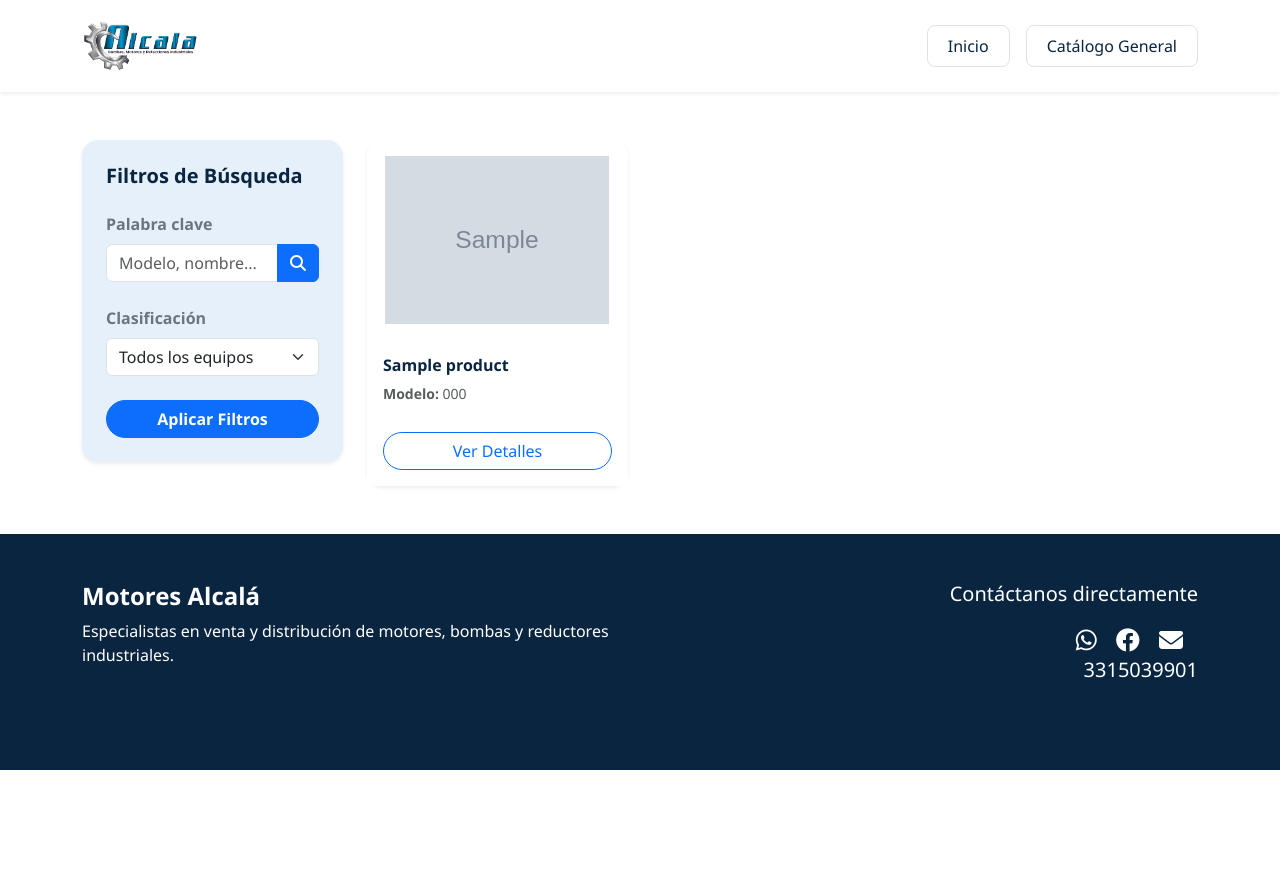
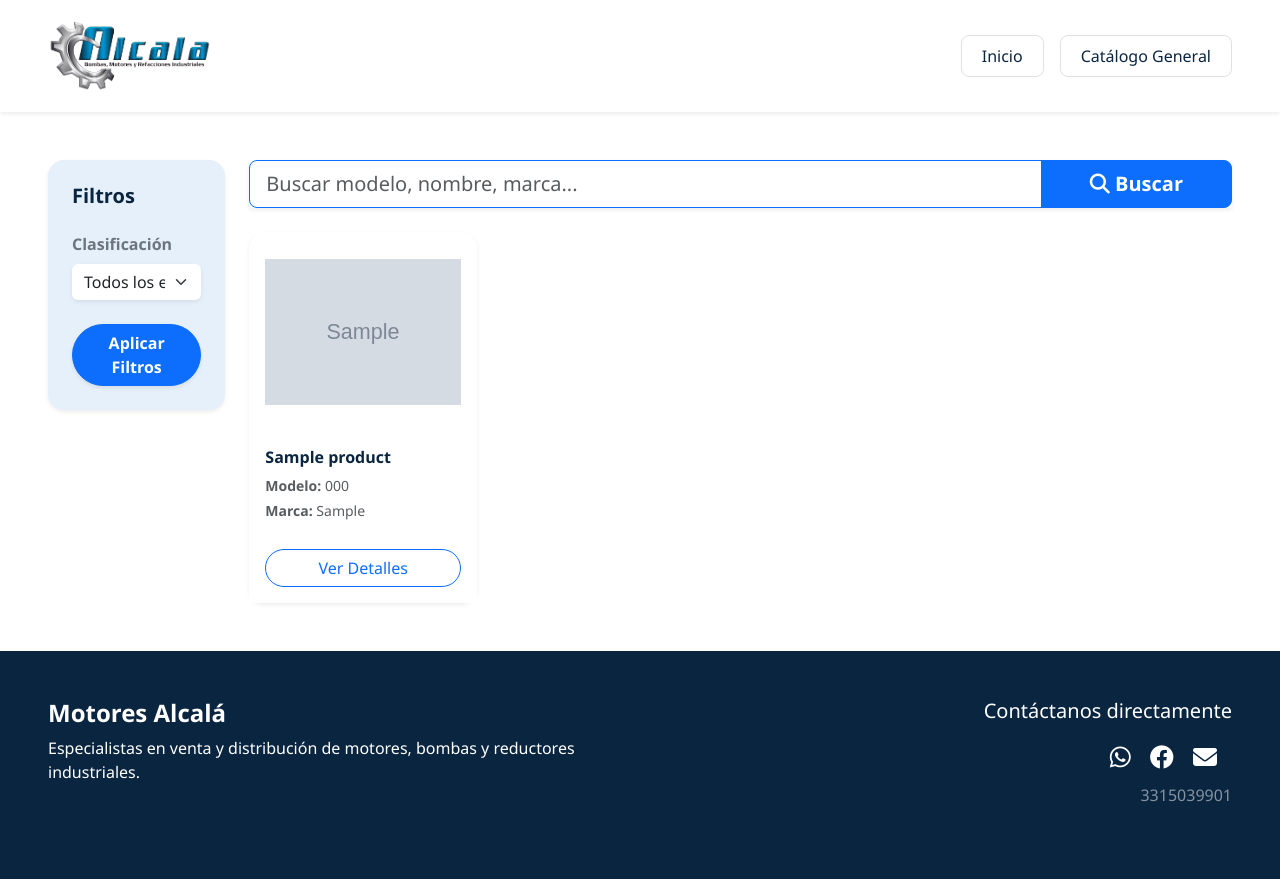
Before and after one commit to Sutekibot/BombasyMotoresAlcala_website, a Django app: page /catalogo/ in a window 1280 px wide. Before the commit the page ends 770 px from the top, so only its background shows below. Run offline with Django 5.2, Linux system fonts and the light colour scheme; tables that the repository leaves empty hold one stand-in row (values such as "Sample post"); grey boxes marked "Sample" are stand-in pictures.

Commit message:
feat: Base de datos, panel, categorias

```diff
--- a/catalogo/admin.py
+++ b/catalogo/admin.py
@@ -14,9 +14,9 @@ class LocationAdmin(admin.ModelAdmin):
 #View of locations
 @admin.register(Product)
 class ProductAdmin(admin.ModelAdmin):
-    list_display = ('code', 'name', 'classification', 'stock_total', 'is_active')
+    list_display = ('code', 'name', 'category', 'manufacturer', 'is_active')
     search_fields = ('code', 'name')
-    list_filter = ('is_active', 'product_type')
+    list_filter = ('is_active', 'manufacturer', 'category')
 
 #View of inventary
 @admin.register(LocationInventory)
--- a/catalogo/models.py
+++ b/catalogo/models.py
@@ -20,7 +20,6 @@ class Product(models.Model):
     name = models.CharField(max_length=100, unique=True, verbose_name='Nombre')
     code = models.CharField(max_length=50, unique=True, verbose_name='Código')
     product_type = models.CharField(max_length=100, verbose_name='Tipo')
-    classification = models.CharField(max_length=100, verbose_name='Clasificación')
     is_active = models.BooleanField(default=True, verbose_name='Estatus')
     manufacturer = models.CharField(max_length=100, verbose_name='Fabricante')
 
@@ -35,6 +34,20 @@ class Product(models.Model):
     description = models.TextField(verbose_name='Descripción del Producto')
     locations = models.ManyToManyField(Location, through='LocationInventory', verbose_name='Ubicaciones')
     image = models.ImageField(upload_to='productos/', null=True, blank=True, verbose_name='Imagen del Producto')
+
+    CATEGORY_CHOICES = [
+        ('Motor', 'Motor'),
+        ('Bomba', 'Bomba'),
+        ('Reductor', 'Reductor'),
+        ('Refaccion', 'Refacción'),
+        ('Otro', 'Otro'),
+    ]
+    category = models.CharField(
+        max_length=50,
+        choices=CATEGORY_CHOICES,
+        default='Otro',
+        verbose_name='Clasificación del Producto'
+    )
 
     @property
     def stock_total(self):
--- a/catalogo/templates/catalogo/base.html
+++ b/catalogo/templates/catalogo/base.html
@@ -12,22 +12,35 @@
 <body>
 
     <nav class="navbar navbar-expand-lg navbar-light bg-white shadow-sm py-3">
-        <div class="container">
+        <!-- CAMBIO: container-fluid para ancho completo -->
+        <div class="container-fluid px-4 px-xl-5">
+
+            <!-- Logo -->
             <a class="navbar-brand" href="{% url 'inicio' %}">
-                <img src="{% static 'catalogo/img/logo.png' %}" alt="Logo Motores Alcalá" height="50">
+                <img src="{% static 'catalogo/img/logo.png' %}" alt="Logo Motores Alcalá" height="70">
             </a>
 
             <button class="navbar-toggler" type="button" data-bs-toggle="offcanvas" data-bs-target="#menuLateral" aria-controls="menuLateral">
                 <span class="navbar-toggler-icon"></span>
             </button>
 
+            <!-- Panel Lateral (Offcanvas) -->
             <div class="offcanvas offcanvas-end" tabindex="-1" id="menuLateral" aria-labelledby="menuLateralLabel">
                 <div class="offcanvas-header border-bottom">
-                    <h5 class="offcanvas-title fw-bold text-primary" id="menuLateralLabel">Menú</h5>
+                    <h5 class="offcanvas-title fw-bold text-primary" id="menuLateralLabel">Motores Alcalá</h5>
                     <button type="button" class="btn-close" data-bs-dismiss="offcanvas" aria-label="Cerrar"></button>
                 </div>
-                <div class="offcanvas-body">
-                    <ul class="navbar-nav ms-auto gap-3 align-items-lg-center mt-3 mt-lg-0">
+                <div class="offcanvas-body align-items-center">
+
+                    <!-- NUEVO: Buscador versión Celular (Se ve en celulares, se oculta en PC) -->
+                    <form class="d-flex d-lg-none mb-4 w-100" method="GET" action="{% url 'lista_productos' %}">
+                        <div class="input-group">
+                            <input type="text" name="q" class="form-control border-primary" placeholder="Buscar...">
+                            <button class="btn btn-primary" type="submit"><i class="fa-solid fa-search"></i></button>
+                        </div>
+                    </form>
+
+                    <ul class="navbar-nav ms-auto gap-3 mt-3 mt-lg-0">
                         <li class="nav-item">
                             <a class="nav-btn d-block d-lg-inline-block text-center" href="{% url 'inicio' %}">Inicio</a>
                         </li>
@@ -45,7 +58,8 @@
     </main>
 
     <footer class="footer-custom py-5 mt-5">
-        <div class="container">
+    <!-- CAMBIO: container-fluid aquí también -->
+        <div class="container-fluid px-4 px-xl-5">
             <div class="row">
                 <div class="col-md-6 mb-4">
                     <h4 class="fw-bold">Motores Alcalá</h4>
@@ -53,10 +67,10 @@
                 </div>
                 <div class="col-md-6 text-md-end mb-4">
                     <h5 class="mb-3">Contáctanos directamente</h5>
-                    <a href="https://wa.me/523315039901" target="_blank" class="social-icon"><i class="fa-brands fa-whatsapp"></i></a>
-                    <a href="https://www.facebook.com/p/Bombas-y-Motores-Alcala-100064142040807/?locale=es_LA" class="social-icon"><i class="fa-brands fa-facebook"></i></a>
+                    <a href="https://wa.me/523300000000" target="_blank" class="social-icon"><i class="fa-brands fa-whatsapp"></i></a>
+                    <a href="#" class="social-icon"><i class="fa-brands fa-facebook"></i></a>
                     <a href="#" class="social-icon"><i class="fa-solid fa-envelope"></i></a>
-                    <h5 class="mb-3">3315039901</h5>
+                    <div class="mt-2 text-white-50">3315039901</div>
                 </div>
             </div>
         </div>
--- a/catalogo/templates/catalogo/lista_productos.html
+++ b/catalogo/templates/catalogo/lista_productos.html
@@ -2,76 +2,75 @@
 {% load static %}
 
 {% block content %}
-<div class="container my-5">
+<div class="container-fluid px-4 px-xl-5 my-5">
     <div class="row">
 
-        <!-- PANEL IZQUIERDO: Filtros y Búsqueda -->
-        <aside class="col-lg-3 mb-4">
-            <div class="card border-0 shadow-sm rounded-4 p-4" style="background-color: var(--azul-claro);">
-                <h5 class="fw-bold hero-text mb-4">Filtros de Búsqueda</h5>
+        <!-- PANEL IZQUIERDO: Filtros -->
+        <aside class="col-lg-3 col-xl-2 mb-4">
+            <div class="card border-0 shadow-sm rounded-4 p-4 sticky-top" style="background-color: var(--azul-claro); top: 20px;">
+                <h5 class="fw-bold hero-text mb-4">Filtros</h5>
 
                 <form method="GET" action="{% url 'lista_productos' %}">
-                    <!-- Búsqueda por palabra clave -->
-                    <div class="mb-4">
-                        <label class="form-label text-secondary fw-bold">Palabra clave</label>
-                        <div class="input-group">
-                            <input type="text" name="q" class="form-control" placeholder="Modelo, nombre...">
-                            <button class="btn btn-primary" type="submit"><i class="fa-solid fa-search"></i></button>
-                        </div>
-                    </div>
-
-                    <!-- Filtro por Tipo -->
                     <div class="mb-4">
                         <label class="form-label text-secondary fw-bold">Clasificación</label>
-                        <select name="tipo" class="form-select">
+                        <select name="categoria" class="form-select border-0 shadow-sm">
                             <option value="">Todos los equipos</option>
                             <option value="Motor">Motores</option>
                             <option value="Bomba">Bombas</option>
                             <option value="Reductor">Reductores</option>
-                            <option value="Refacciones">Refacciones</option>
+                            <option value="Refaccion">Refacciones</option>
                         </select>
                     </div>
-
-                    <button type="submit" class="btn btn-primary w-100 fw-bold rounded-pill">Aplicar Filtros</button>
+                    <button type="submit" class="btn btn-primary w-100 fw-bold rounded-pill shadow-sm">Aplicar Filtros</button>
                 </form>
             </div>
         </aside>
 
-        <!-- PANEL DERECHO: Cuadrícula de Productos -->
-        <main class="col-lg-9">
-            <div class="row row-cols-1 row-cols-md-3 g-4">
+        <!-- PANEL DERECHO: Buscador y Cuadrícula -->
+        <main class="col-lg-9 col-xl-10">
+
+            <!-- BARRA DE BÚSQUEDA CORREGIDA -->
+            <form method="GET" action="{% url 'lista_productos' %}" class="mb-4">
+                <div class="input-group input-group-lg shadow-sm">
+                    <!-- El input-group previene que los elementos se estiren verticalmente de forma extraña -->
+                    <input type="text" name="q" class="form-control border-primary" placeholder="Buscar modelo, nombre, marca...">
+                    <button class="btn btn-primary px-5 fw-bold" type="submit"><i class="fa-solid fa-search"></i> Buscar</button>
+                </div>
+            </form>
+
+            <!-- CUADRÍCULA DE PRODUCTOS -->
+            {% if productos %}
+                <div class="row row-cols-1 row-cols-md-3 row-cols-xl-4 row-cols-xxl-5 g-4">
                     {% for producto in productos %}
                     <div class="col">
                         <div class="card h-100 border-0 shadow-sm rounded-4 categoria-card">
-
-                        <!-- IMAGEN DEL PRODUCTO -->
                             {% if producto.image %}
                                 <img src="{{ producto.image.url }}" class="card-img-top p-3" alt="{{ producto.name }}" style="height: 200px; object-fit: contain;">
                             {% else %}
-                            <!-- Imagen por defecto (tu logo en gris) si aún no subes foto -->
                                 <img src="{% static 'catalogo/img/logo.png' %}" class="card-img-top p-4" style="height: 200px; object-fit: contain; filter: grayscale(100%); opacity: 0.3;">
                             {% endif %}
-
-                        <!-- DETALLES -->
                             <div class="card-body">
                                 <h6 class="card-title fw-bold hero-text">{{ producto.name }}</h6>
                                 <p class="text-muted small mb-1"><strong>Modelo:</strong> {{ producto.code }}</p>
+                                <p class="text-muted small mb-1"><strong>Marca:</strong> {{ producto.manufacturer }}</p>
                             </div>
-
                             <div class="card-footer bg-white border-0 pb-3">
                                 <a href="#" class="btn btn-outline-primary w-100 rounded-pill">Ver Detalles</a>
                             </div>
                         </div>
                     </div>
-                {% empty %}
-                <div class="col-12 text-center py-5">
-                    <i class="fa-solid fa-box-open fa-3x text-muted mb-3"></i>
-                    <h4 class="text-secondary">Aún no hay productos registrados.</h4>
-                </div>
                     {% endfor %}
                 </div>
+            {% else %}
+                <!-- ESTADO VACÍO CENTRADO -->
+                <div class="d-flex flex-column justify-content-center align-items-center w-100" style="min-height: 50vh;">
+                    <i class="fa-solid fa-box-open fa-4x text-muted mb-4"></i>
+                    <h3 class="text-secondary fw-bold text-center">Aún no hay productos registrados</h3>
+                    <p class="text-muted text-center">Agrega productos desde el panel de administración o cambia tus filtros.</p>
+                </div>
+            {% endif %}
+
         </main>
-
     </div>
 </div>
 {% endblock %}
```
Also changed, not shown: catalogo/migrations/0001_initial.py, catalogo/migrations/0002_remove_product_total_stock.py (deleted), catalogo/migrations/0003_alter_product_code.py (deleted), catalogo/migrations/0004_alter_product_name.py (deleted), catalogo/migrations/0005_product_image.py (deleted), media/productos/Diseño_sin_título.png (added). Lines whose indentation alone changed are shown as unchanged.
